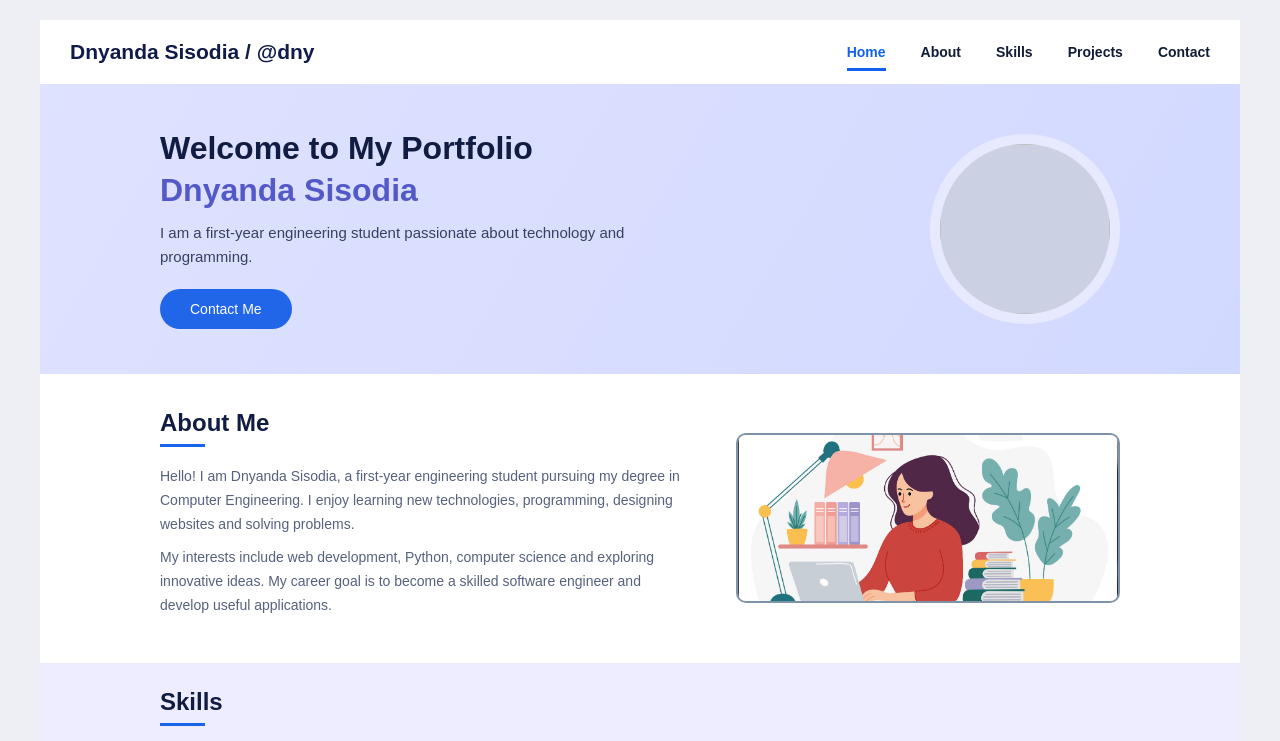
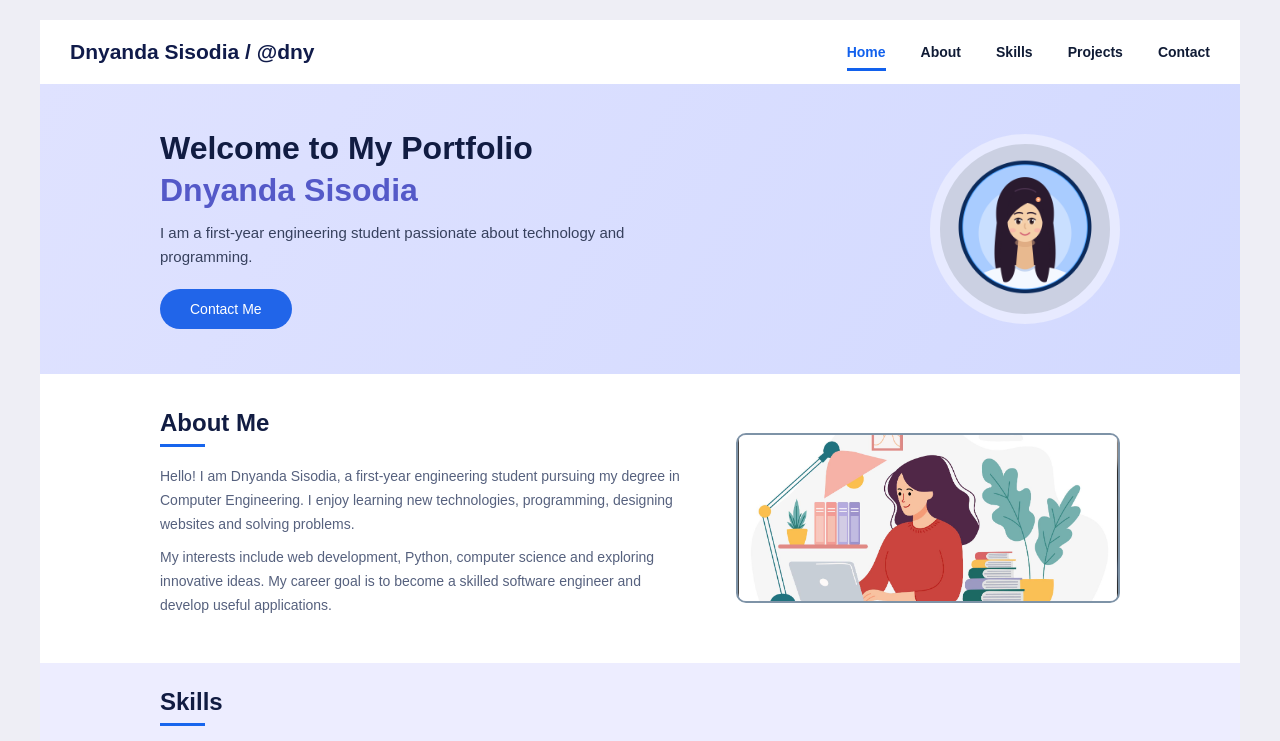
Before and after one commit to DnyandaS/html_assignment, a plain HTML site: page index.html in a window 1280 px wide. Shown: the top 741 px of the page. Drawn offline with Linux system fonts and the light colour scheme; files whose address does not match are found by name.

Commit message:
index.html
updated code

```diff
--- a/index.html
+++ b/index.html
@@ -52,7 +52,7 @@
 
       <!-- Profile image -->
       <div class="profile">
-        <img src="images\WhatsApp Image 2026-11-25 at 09.34.06.jpeg" alt=""My Profile Picture >
+        <img src="images_html\girl_portrait_circle_v2.png" alt=""My Profile Picture >
       </div>
 
     </section>
```
